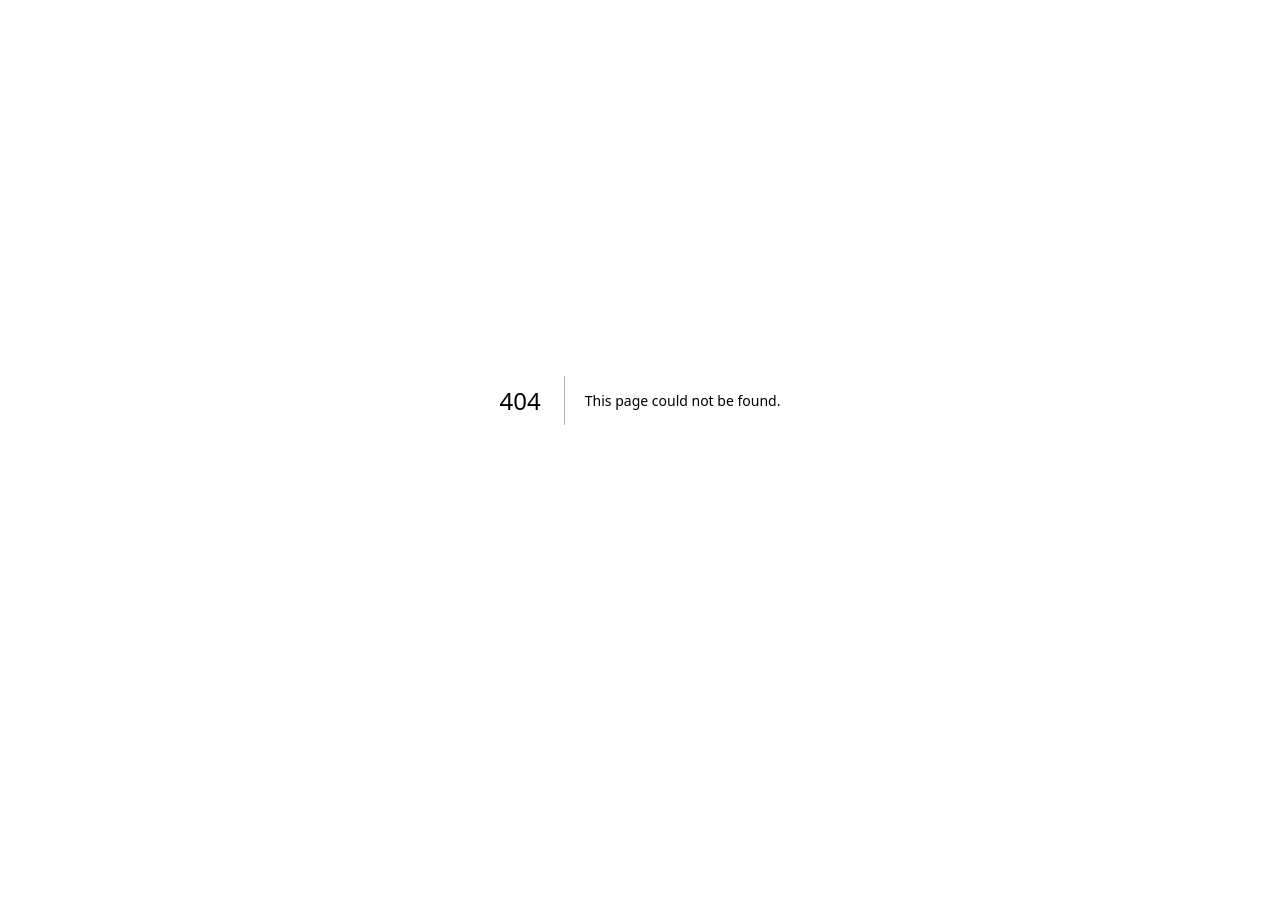
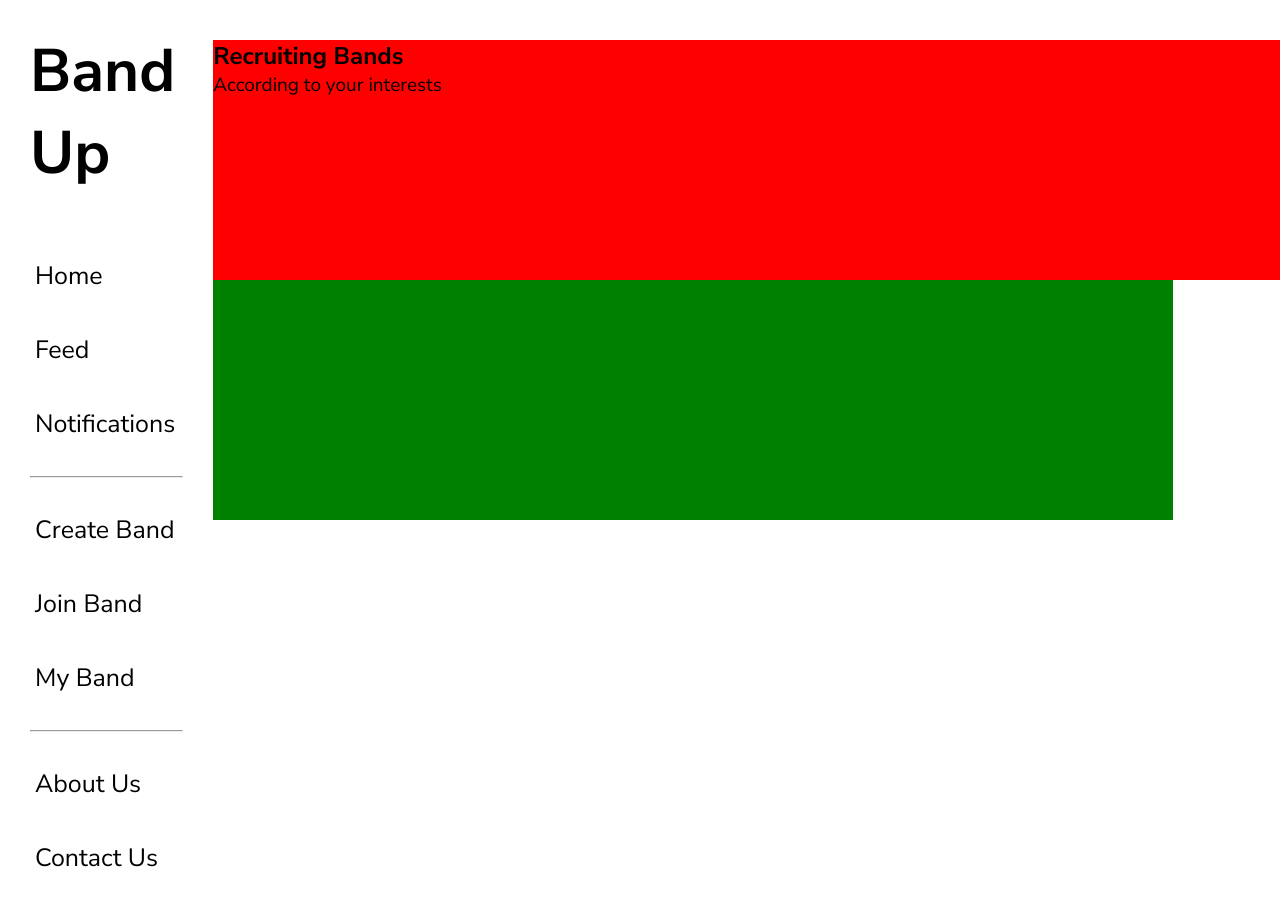
Before and after one commit to OmarZalat/Band-Up, a Next.js app: page /joinBand in a window 1280 px wide. Before the commit this address had no page. Shown: the top 906 px of the page. Before the commit the page ends 800 px from the top, so only its background shows below. Built offline with nearby package versions, Linux system fonts and the light colour scheme.

Commit message:
added join band section

```diff
--- a/package.json
+++ b/package.json
@@ -16,7 +16,9 @@
     "nodemailer": "^6.9.1",
     "react": "18.2.0",
     "react-dom": "18.2.0",
-    "react-icons": "^4.8.0"
+    "react-icons": "^4.8.0",
+    "react-slick": "^0.29.0",
+    "slick-carousel": "^1.8.1"
   },
   "devDependencies": {
     "prisma": "^4.12.0"
--- /dev/null
+++ b/src/components/UI/joinFeedCarousel.js
@@ -0,0 +1,64 @@
+import React from "react";
+import Slider from "react-slick";
+import "slick-carousel/slick/slick.css";
+import "slick-carousel/slick/slick-theme.css";
+
+function JoinFeedCarousel() {
+  const settings = {
+    dots: true,
+    infinite: false,
+    speed: 500,
+    slidesToShow: 3,
+    slidesToScroll: 1,
+    prevArrow: <CustomPrevArrow />,
+    nextArrow: <CustomNextArrow />,
+  };
+
+  function CustomPrevArrow(props) {
+    const { className, style, onClick } = props;
+    return (
+      <div
+        className={className}
+        style={{ ...style, display: "block", background: "red" }}
+        onClick={onClick}
+      >
+        <i className="fas fa-chevron-left"></i>
+      </div>
+    );
+  }
+
+  function CustomNextArrow(props) {
+    const { className, style, onClick } = props;
+    return (
+      <div
+        className={className}
+        style={{ ...style, display: "block", background: "red" }}
+        onClick={onClick}
+      >
+        <i className="fas fa-chevron-right"></i>
+      </div>
+    );
+  }
+
+  return (
+    <Slider {...settings}>
+      <div>
+        <img src="http://placekitten.com/g/400/200" alt="Kitten 1" />
+      </div>
+      <div>
+        <img src="http://placekitten.com/g/400/200" alt="Kitten 2" />
+      </div>
+      <div>
+        <img src="http://placekitten.com/g/400/200" alt="Kitten 3" />
+      </div>
+      <div>
+        <img src="http://placekitten.com/g/400/200" alt="Kitten 4" />
+      </div>
+      <div>
+        <img src="http://placekitten.com/g/400/200" alt="Kitten 5" />
+      </div>
+    </Slider>
+  );
+}
+
+export default JoinFeedCarousel;
--- /dev/null
+++ b/src/components/UI/leftPanelNavigation.js
@@ -0,0 +1,43 @@
+import Link from "next/link";
+
+function LeftPanelNavigation() {
+  return (
+    <>
+      <div id="left">
+        <div id="left_logo">
+          <h1>Band Up</h1>
+        </div>
+        <div id="left_wrapper">
+          <Link href="/" className="left_wrapper_element">
+            Home
+          </Link>
+          <Link href="feed" className="left_wrapper_element">
+            feed
+          </Link>
+          <Link href="#" className="left_wrapper_element">
+            Notifications
+          </Link>
+          <hr />
+          <Link href="createBand" className="left_wrapper_element">
+            Create Band
+          </Link>
+          <Link href="joinBand" className="left_wrapper_element">
+            Join Band
+          </Link>
+          <Link href="myBand" className="left_wrapper_element">
+            My Band
+          </Link>
+          <hr />
+          <Link href="about" className="left_wrapper_element">
+            About Us
+          </Link>
+          <Link href="contact" className="left_wrapper_element">
+            Contact Us
+          </Link>
+        </div>
+      </div>
+    </>
+  );
+}
+
+export default LeftPanelNavigation;
--- a/src/pages/_app.js
+++ b/src/pages/_app.js
@@ -23,6 +23,9 @@ import "@/styles/myBandNavigationBar.css";
 import "@/styles/myBandSettingsTab.css";
 import "@/styles/myBandMembersTab.css";
 import "@/styles/myBandAboutTab.css";
+import "@/styles/joinBand.css";
+import "@/styles/leftPanelNavigation.css";
+
 import { UserContext } from "@/context/userContext";
 import { useState } from "react";
 
--- /dev/null
+++ b/src/pages/joinBand.js
@@ -0,0 +1,25 @@
+import JoinFeedCarousel from "@/components/UI/joinFeedCarousel";
+import LeftPanelNavigation from "@/components/UI/leftPanelNavigation";
+import { UserContext } from "@/context/userContext";
+import { useContext } from "react";
+
+function JoinBand() {
+  const { user, setUser } = useContext(UserContext);
+
+  return (
+    <>
+      <div id="joinband_container">
+        <LeftPanelNavigation />
+        <div id="joinband_container_wrapper">
+          <div id="recruiting_band_wrapper">
+            <h2>Recruiting Bands</h2>
+            <p>According to your interests</p>
+          </div>
+          <div id="test"></div>
+        </div>
+      </div>
+    </>
+  );
+}
+
+export default JoinBand;
--- a/src/pages/myBand.js
+++ b/src/pages/myBand.js
@@ -1,12 +1,14 @@
-import { useState } from "react";
+import { useContext, useState } from "react";
 import MyBandNavigationBar from "@/components/MyBand/myBandNavigationBar";
 import MyBandSettingsTab from "@/components/MyBand/myBandSettingsTab";
 import NavigationBar from "@/components/UI/navigationBar";
 import MyBandMembersTab from "@/components/MyBand/myBandMembersTab";
 import MyBandAboutTab from "@/components/MyBand/myBandAboutTab";
+import { UserContext } from "@/context/userContext";
 
 function MyBand() {
   const [activeTab, setActiveTab] = useState("settings");
+  const { user, setUser } = useContext(UserContext);
 
   function renderTab() {
     switch (activeTab) {
--- a/src/styles/feed.css
+++ b/src/styles/feed.css
@@ -3,43 +3,6 @@
   flex-direction: row;
   width: 100%;
   height: 100vh;
-}
-
-#left {
-  display: flex;
-  flex-direction: column;
-  width: 20%;
-  height: 100%;
-  /* background-color: red; */
-}
-
-#left_logo {
-  padding: 30px;
-  font-size: 30px;
-}
-
-#left_wrapper {
-  display: flex;
-  padding: 30px;
-  flex-direction: column;
-  gap: 30px;
-}
-
-.left_wrapper_element {
-  font-size: 25px;
-  text-transform: capitalize;
-  padding: 5px;
-  /* background-color: aqua; */
-  transition: 0.5s;
-  text-decoration: none;
-  color: black;
-}
-
-.left_wrapper_element:hover {
-  cursor: pointer;
-  background-color: orange;
-  color: white;
-  border-radius: 3px;
 }
 
 #middle {
--- /dev/null
+++ b/src/styles/joinBand.css
@@ -0,0 +1,29 @@
+#joinband_container {
+  display: flex;
+  width: 100%;
+  height: 100vh;
+}
+
+#joinband_container p {
+  font-size: 19px;
+}
+
+#recruiting_band_wrapper {
+  width: 100%;
+  height: 30%;
+  background-color: red;
+  margin-top: 40px;
+}
+
+#joinband_container_wrapper {
+  width: 100%;
+  height: 100%;
+  display: flex;
+  flex-direction: column;
+}
+
+#test {
+  width: 90%;
+  height: 30%;
+  background-color: green;
+}
--- /dev/null
+++ b/src/styles/leftPanelNavigation.css
@@ -0,0 +1,36 @@
+#left {
+  display: flex;
+  flex-direction: column;
+  width: 20%;
+  height: 100%;
+  /* background-color: red; */
+}
+
+#left_logo {
+  padding: 30px;
+  font-size: 30px;
+}
+
+#left_wrapper {
+  display: flex;
+  padding: 30px;
+  flex-direction: column;
+  gap: 30px;
+}
+
+.left_wrapper_element {
+  font-size: 25px;
+  text-transform: capitalize;
+  padding: 5px;
+  /* background-color: aqua; */
+  transition: 0.5s;
+  text-decoration: none;
+  color: black;
+}
+
+.left_wrapper_element:hover {
+  cursor: pointer;
+  background-color: orange;
+  color: white;
+  border-radius: 3px;
+}
```
Also changed, not shown: src/pages/feed.js (+2 -30 lines), 1 other file (tests, documents, lock files or other folders).
